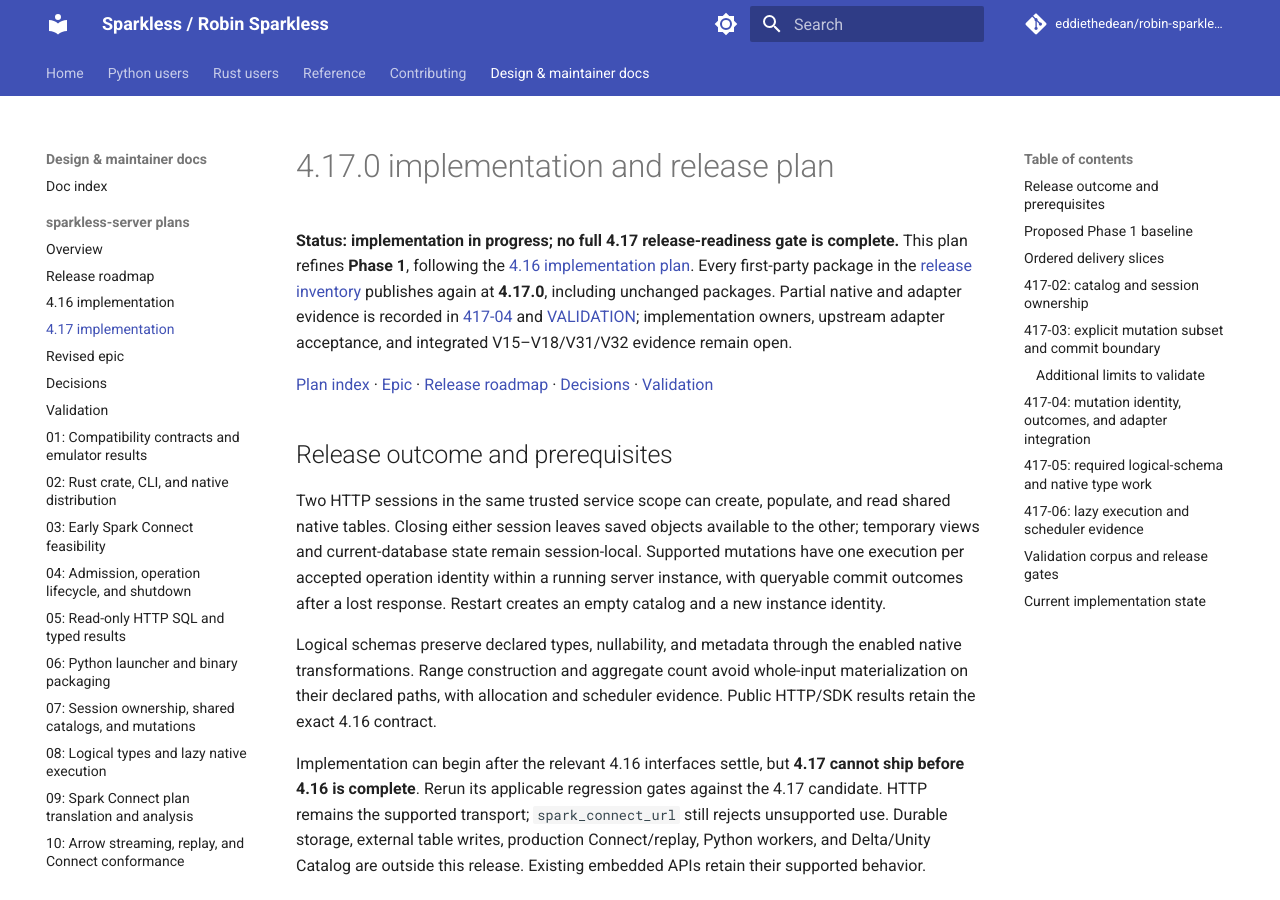
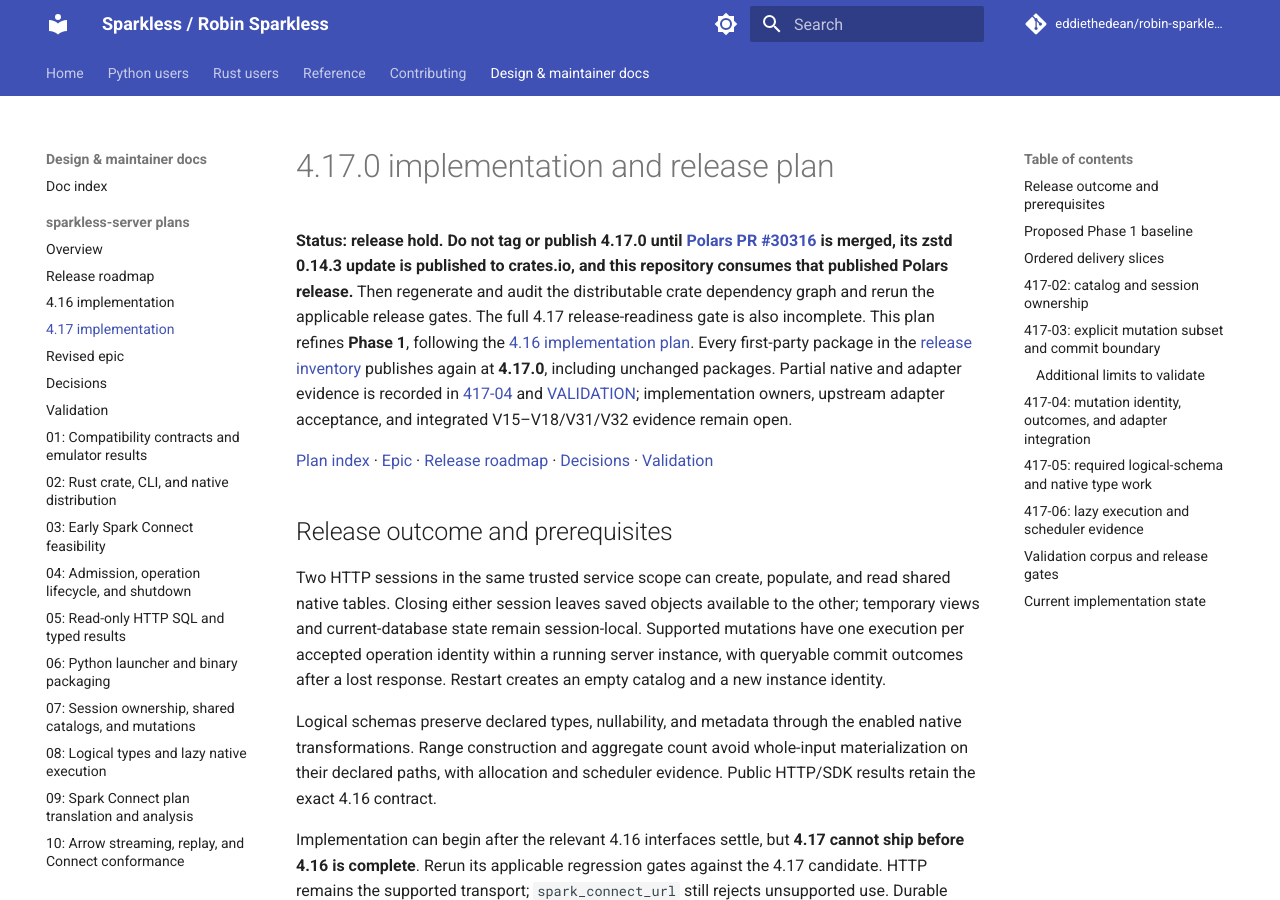
Before and after one commit to eddiethedean/robin-sparkless, an MkDocs documentation site: the page built from docs/plans/sparkless-server/RELEASE_4_17.md, in a window 1280 px wide and 900 px high. Built offline with MkDocs 1.6.1 and Material for MkDocs 9.7.7, drawn with Linux system fonts in a browser that asks for light colours; comment, search, counter and statistics services are not loaded.

Commit message:
docs: hold 4.17 release for Polars zstd update

```diff
--- a/docs/plans/sparkless-server/RELEASE_4_17.md
+++ b/docs/plans/sparkless-server/RELEASE_4_17.md
@@ -1,6 +1,6 @@
 # 4.17.0 implementation and release plan
 
-**Status: implementation in progress; no full 4.17 release-readiness gate is complete.** This plan refines **Phase 1**, following the [4.16 implementation plan](RELEASE_4_16.md). Every first-party package in the [release inventory](ROADMAP.md#coordinated-version-and-publication-policy) publishes again at **4.17.0**, including unchanged packages. Partial native and adapter evidence is recorded in [417-04](#417-04-mutation-identity-outcomes-and-adapter-integration) and [VALIDATION](VALIDATION.md); implementation owners, upstream adapter acceptance, and integrated V15–V18/V31/V32 evidence remain open.
+**Status: release hold. Do not tag or publish 4.17.0 until [Polars PR #30316](https://github.com/pola-rs/polars/pull/30316) is merged, its zstd 0.14.3 update is published to crates.io, and this repository consumes that published Polars release.** Then regenerate and audit the distributable crate dependency graph and rerun the applicable release gates. The full 4.17 release-readiness gate is also incomplete. This plan refines **Phase 1**, following the [4.16 implementation plan](RELEASE_4_16.md). Every first-party package in the [release inventory](ROADMAP.md#coordinated-version-and-publication-policy) publishes again at **4.17.0**, including unchanged packages. Partial native and adapter evidence is recorded in [417-04](#417-04-mutation-identity-outcomes-and-adapter-integration) and [VALIDATION](VALIDATION.md); implementation owners, upstream adapter acceptance, and integrated V15–V18/V31/V32 evidence remain open.
 
 [Plan index](README.md) · [Epic](EPIC.md) · [Release roadmap](ROADMAP.md) · [Decisions](DECISIONS.md) · [Validation](VALIDATION.md)
 
```
